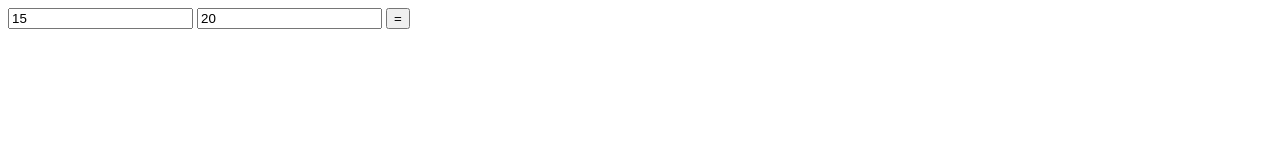
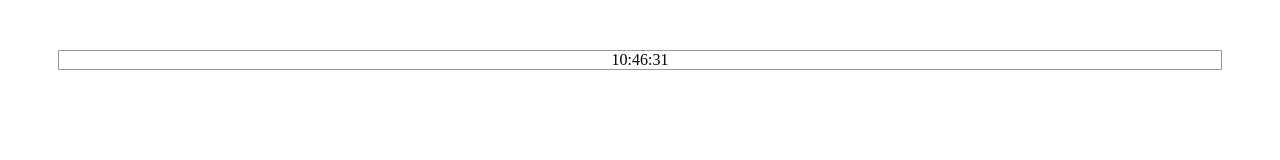
Before and after one commit to baursak/andrew-zharikov-js, a plain HTML site: page index.html in a window 1280 px wide. Drawn offline with Linux system fonts and the light colour scheme.

Commit message:
lesson1-video1b-00h29m36s : clock

```diff
--- a/index.html
+++ b/index.html
@@ -3,13 +3,12 @@
 <head>
     <meta charset="UTF-8">
     <title>Document</title>
+    <link rel="stylesheet" href="style.css">
+    <script src="main.js"></script>
 </head>
 <body>
-    <input type="text" id="inpX" value="15">
-    <input type="text" id="inpY" value="20">
-    <button id="btnRun">=</button>
-    <span id="spnResult"></span>
-    <!-- SCRIPT -->
-    <script src="main.js"></script>
+    <div id="time">
+
+    </div>
 </body>
 </html>
--- a/main.js
+++ b/main.js
@@ -1,20 +1,18 @@
-// калькулятор
 window.onload = function () {
-    var inpX = document.getElementById('inpX');
-    var inpY = document.getElementById('inpY');
-    var btn = document.getElementById('btnRun');
-    var spn = document.getElementById('spnResult');
-    btn.onclick = function () {
-        var x = inpX.value;
-        var y = inpY.value;
-        var res = parseFloat(x) + parseFloat(y);
-        spn.innerHTML = res;
-        btn.disabled = true;
-    };
-    inpX.onkeydown = function () {
-        btn.disabled = false;
-    };
-    inpY.onkeydown = function () {
-        btn.disabled = false;
-    };
+    var divTime = document.getElementById('time');
+
+    function fShow() {
+        divTime.style.visibility = 'visible';
+    }
+
+    function fTick() {
+        var date = new Date();
+        var t = date.getHours() + ':'
+            + date.getMinutes() + ':'
+            + date.getSeconds();
+        divTime.innerHTML = t;
+    }
+
+    setTimeout(fShow, 2000);
+    setInterval(fTick, 1000);
 };
--- /dev/null
+++ b/style.css
@@ -0,0 +1,6 @@
+#time{
+    text-align: center;
+    margin: 50px;
+    border: 1px solid #999;
+    visibility: hidden;
+}
```
